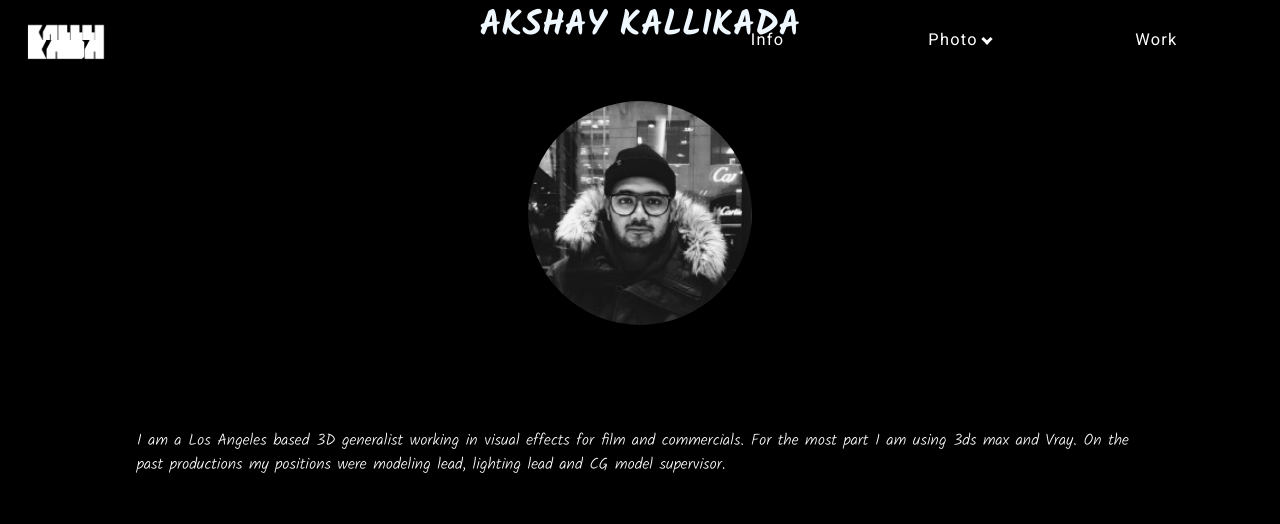
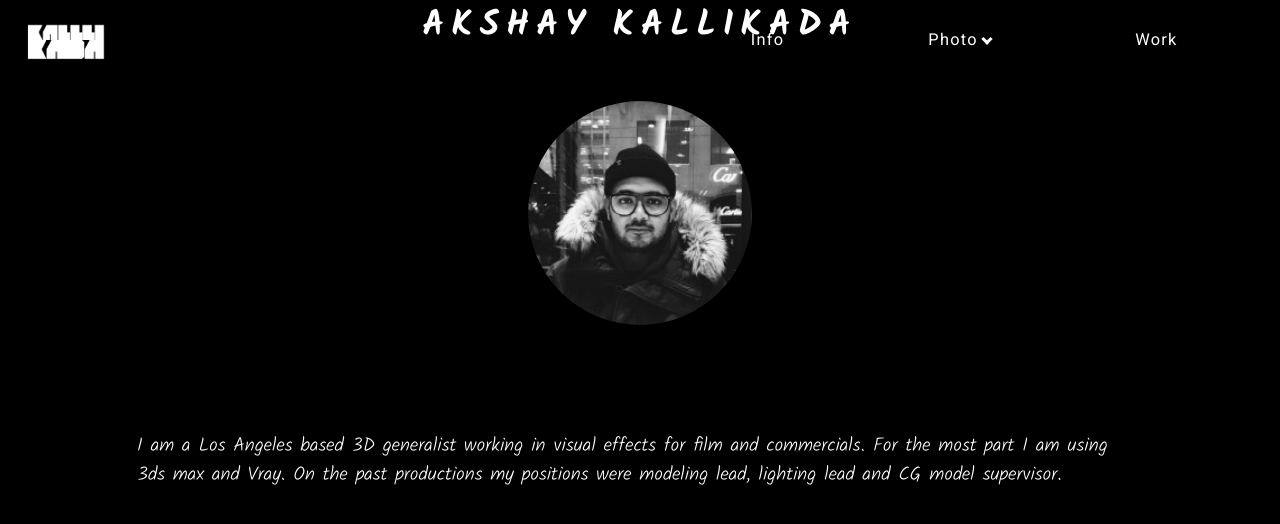
Before and after one commit to Jack-2077/demo-reel-showcase-nextjs, a Next.js app: page /Info in a window 1280 px wide. Shown: the top 524 px of the page. Built offline with nearby package versions, Linux system fonts and the light colour scheme; some icons are missing.

Commit message:
style: info page

```diff
--- a/styles/Info.module.css
+++ b/styles/Info.module.css
@@ -7,14 +7,17 @@
   width: 100%;
   padding: 3em;
 }
+.info-title,
+.info-text {
+  font-family: 'Kalam', cursive;
+}
 
 .info-title {
-  font-family: 'Kalam', cursive;
-  font-weight: 700;
+  font-size: 2.2em;
+  font-weight: 900;
+  text-align: center;
   text-transform: uppercase;
-  color: aliceblue;
-  font-size: calc(30px + 0.390625vw);
-  text-align: center;
+  letter-spacing: 0.2em;
 }
 
 .circular_image {
@@ -55,12 +58,10 @@
 }
 
 .info-text {
-  color: rgb(255, 255, 255);
-  font-family: 'Kalam', cursive;
   font-weight: 300;
   max-width: 85%;
   margin: 1em auto;
-  font-size: 1em;
+  font-size: 1.2em;
 }
 
 @media (max-width: 300px) {
@@ -68,9 +69,6 @@
     width: 10em;
     height: 10em;
   }
-  .info-title {
-    font-size: 1.5em;
-  }
 
   .socials-container svg {
     width: 20px;
--- a/styles/globals.css
+++ b/styles/globals.css
@@ -1,37 +1,25 @@
-/*
-  1. Use a more-intuitive box-sizing model.
-*/
 *,
 *::before,
 *::after {
   box-sizing: border-box;
 }
-/*
-  2. Remove default margin
-*/
+
 * {
   margin: 0;
 }
-/*
-  3. Allow percentage-based heights in the application
-*/
+
 html,
 body {
   height: 100%;
-  background-color: black;
 }
-/*
-  Typographic tweaks!
-  4. Add accessible line-height
-  5. Improve text rendering
-*/
+
 body {
   line-height: 1.5;
   -webkit-font-smoothing: antialiased;
+  background-color: black;
+  color: white;
 }
-/*
-  6. Improve media defaults
-*/
+
 img,
 picture,
 video,
@@ -40,18 +28,14 @@ svg {
   display: block;
   max-width: 100%;
 }
-/*
-  7. Remove built-in form typography styles
-*/
+
 input,
 button,
 textarea,
 select {
   font: inherit;
 }
-/*
-  8. Avoid text overflows
-*/
+
 p,
 h1,
 h2,
@@ -61,9 +45,7 @@ h5,
 h6 {
   overflow-wrap: break-word;
 }
-/*
-  9. Create a root stacking context
-*/
+
 #root,
 #__next {
   isolation: isolate;
@@ -132,7 +114,6 @@ a {
   align-items: center;
   opacity: 0;
   transition: all 0.3s;
-  color: white;
 }
 
 .img__container:hover .img__title {
```
